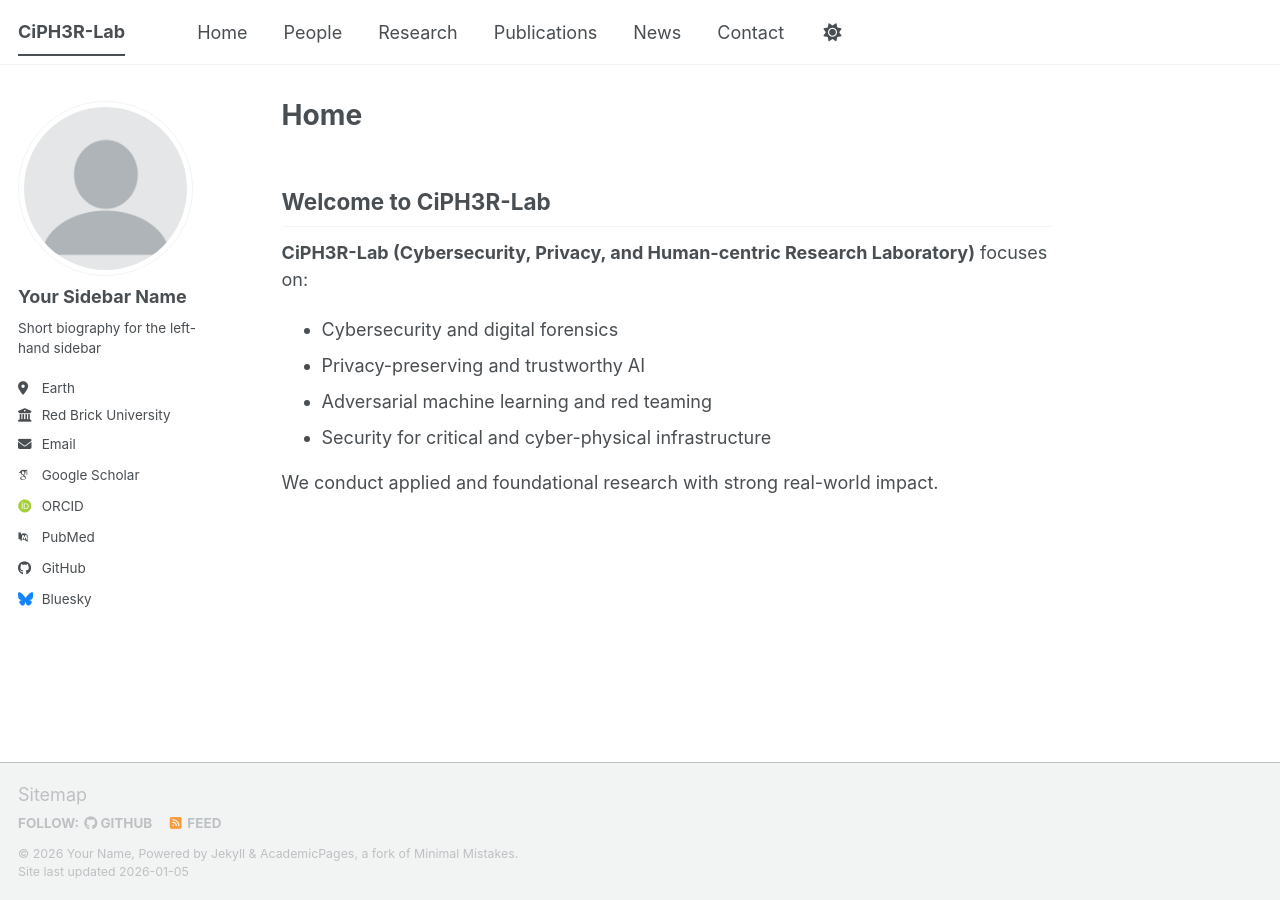
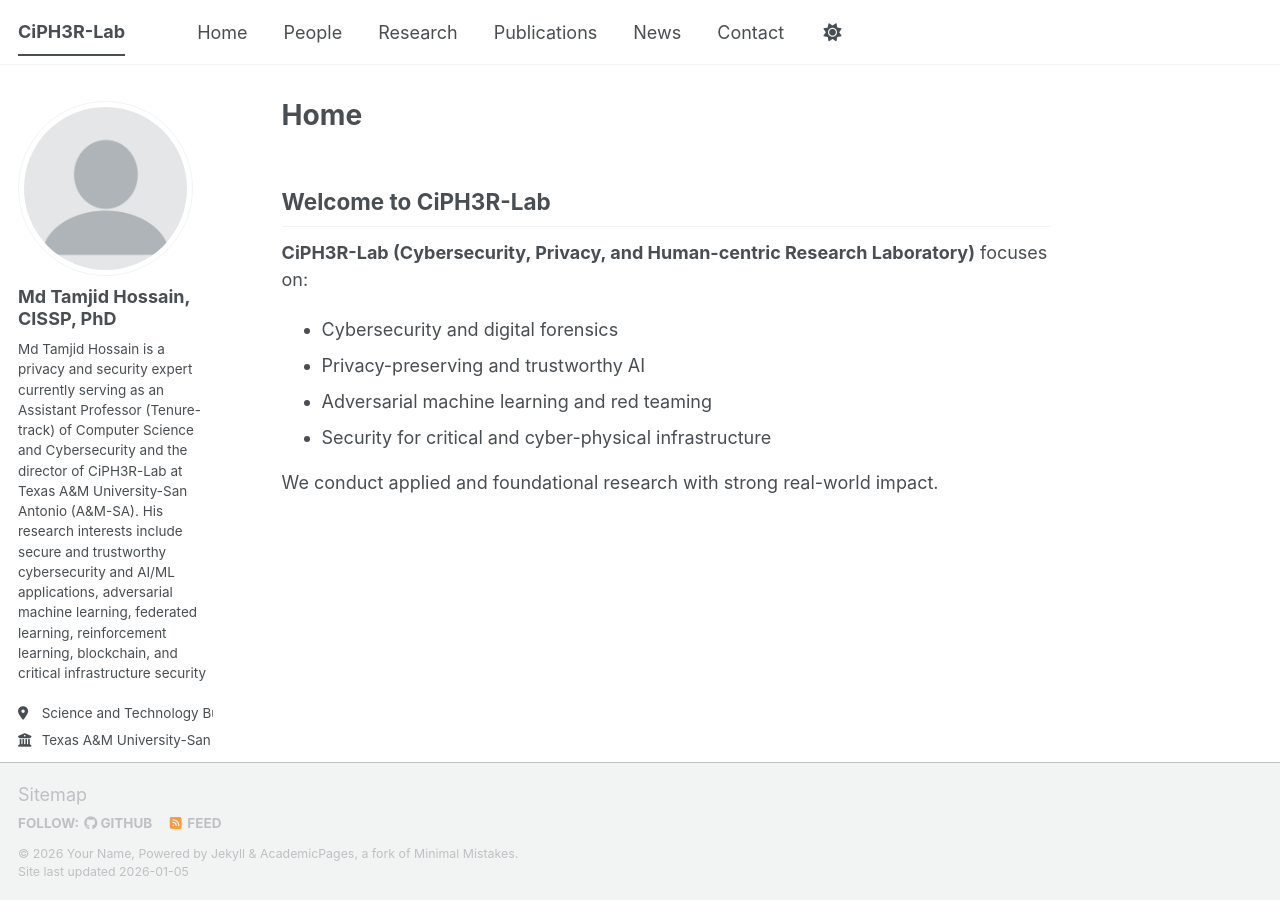
Before and after one commit to ciph3rLab/ciph3rLab.github.io, a Jekyll site: the page built from _pages/about.md, in a window 1280 px wide. Built offline with Jekyll 4.4.1, drawn with Linux system fonts in a browser that asks for light colours; some web fonts are replaced; a script bundle is joined from its source files by our own code; library files that are not in the unit come from our copies.

Commit message:
Update _config.yml

```diff
--- a/_config.yml
+++ b/_config.yml
@@ -24,27 +24,19 @@ repository               : "academicpages/academicpages.github.io"
 author:
   # Biographic information
   avatar           : "profile.png"
-  name             : "Your Sidebar Name"
-  pronouns         : # example: "she/her"
-  bio              : "Short biography for the left-hand sidebar"
-  location         : "Earth"
-  employer         : "Red Brick University"
+  name             : "Md Tamjid Hossain, CISSP, PhD"
+  pronouns         : # example: "He/Him/His"
+  bio              : "Md Tamjid Hossain is a privacy and security expert currently serving as an Assistant Professor (Tenure-track) of Computer Science and Cybersecurity and the director of CiPH3R-Lab at Texas A&M University-San Antonio (A&M-SA). His research interests include secure and trustworthy cybersecurity and AI/ML applications, adversarial machine learning, federated learning, reinforcement learning, blockchain, and critical infrastructure security"
+  location         : "Science and Technology Building, Room 211J"
+  employer         : "Texas A&M University-San Antonio"
   uri              : # URL
-  email            : "none@example.org"
+  email            : "mhossain@tamusa.edu"
 
   # Academic websites
-  academia         : # URL
-  arxiv            : # URL - Update with the correct link to your profile
-  googlescholar    : "https://scholar.google.com/citations?user=PS_CX0AAAAAJ"
-  inspire-hep      : # URL
-  impactstory      : # URL
-  orcid            : "https://orcid.org/yourorcidurl"
-  semantic         : # URL
-  ssrn             : # URL
-  pubmed           : "https://www.ncbi.nlm.nih.gov/pubmed/?term=john+snow"
-  researchgate     : # URL
-  scopus           : # URL
-  zotero           : # URL
+  academia         : # https://apps.tamusa.edu/course-information/my-profile/faculty-Profile.php?ID=1081
+  googlescholar    : "https://scholar.google.com/citations?user=-u4v8QEAAAAJ&hl=en"
+  orcid id         : "https://orcid.org/my-orcid?orcid=0000-0002-5674-7918"
+
 
 
   # Repositories and software development
```
